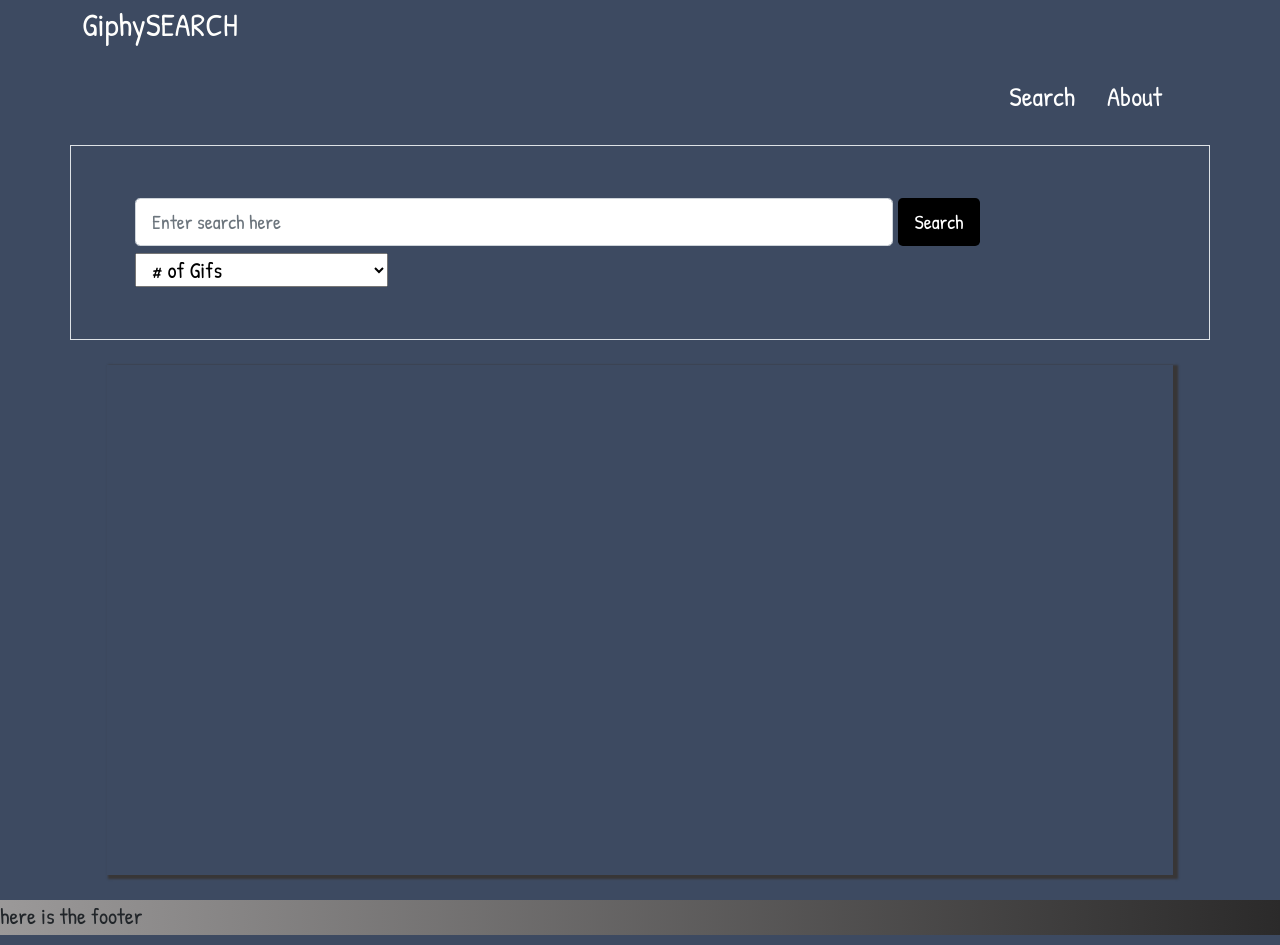
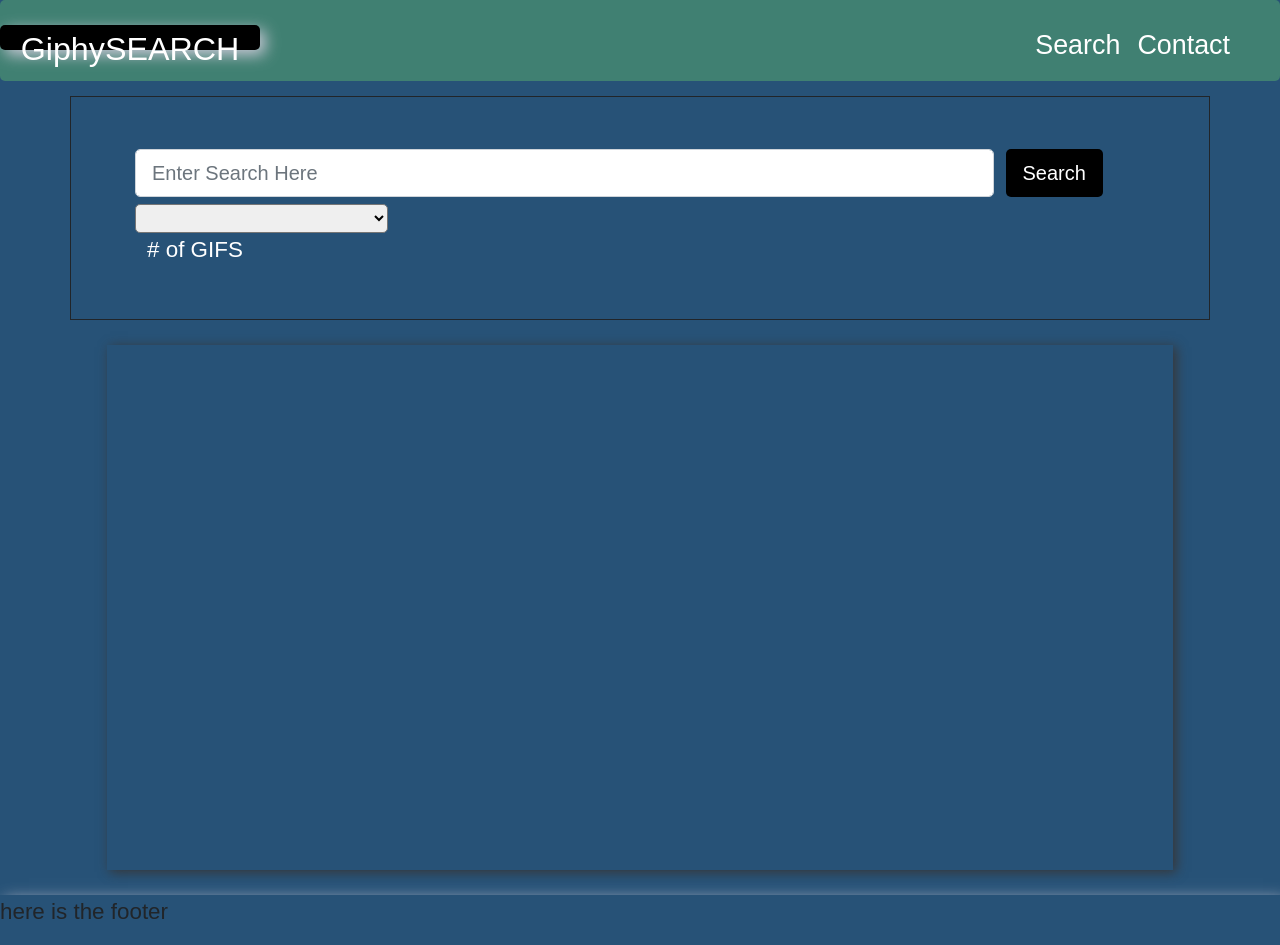
Before and after one commit to mubeena2021/Project2, a plain HTML site: page Index.html in a window 1280 px wide. Drawn offline with nearby package versions, Linux system fonts and the light colour scheme; a web font is replaced by a local one.

Commit message:
updated header

```diff
--- a/Index.html
+++ b/Index.html
@@ -4,7 +4,7 @@
     <meta http-equiv="X-UA-Compatible" content="IE=edge">
     <meta name="viewport" content="width=device-width, initial-scale=1.0">
     <link rel="preconnect" href="https://fonts.gstatic.com">
-    <link href="https://fonts.googleapis.com/css2?family=Patrick+Hand&display=swap" rel="stylesheet">
+    <link href="https://fonts.googleapis.com/css2?family=Allerta+Stencil&display=swap" rel="stylesheet">
     <link href="https://cdn.jsdelivr.net/npm/bootstrap@5.0.0-beta3/dist/css/bootstrap.min.css" rel="stylesheet" integrity="sha384-eOJMYsd53ii+scO/bJGFsiCZc+5NDVN2yr8+0RDqr0Ql0h+rP48ckxlpbzKgwra6" crossorigin="anonymous">
     <link rel="stylesheet" href="style.css">
     <title>Document</title>
@@ -12,40 +12,40 @@
 <body>
 
 
-<div id="header"  class="container-sm ">
-   <div id="logo">Giphy<span >SEARCH</span></div>
-    <ul id= "nav-box" class="nav justify-content-end p-1 m-3">
-        <li class="nav-item">
-          <a class="nav-link " aria-current="page" href="#">Search</a>
-        </li>
-        <li class="nav-item">
-          <a class="nav-link" href="#">About</a>
-        </li>
-    </ul>
 
-</div>
+<div id ="nav_Container" >
+  <div id="logo"> Giphy<span >SEARCH</span></div>
+  <nav id = "navLinks">
+  <ul  id="links">
+  <li ><a href=#>Search</a></li>
+  <li ><a href=#>Contact</a></li>
+  </ul>
+  </nav>
+  </div>
 
 
-<div id="s-Box" class="container-sm border">
+<div id="s-Box" class="container-sm border border-dark">
 
   <div id = "search-box" class= " row align-items-center p-1 m-5 ">
-    <input type="search" id="search_item" class=" form-control form-control-lg w-75 col-sm-6" placeholder = "Enter search here" >
-    <button type="submit" id="search_btn" class=" btn btn-lg w-auto col-md-6 ">Search</button>
+    <input type="search" id="search_item" class=" form-control form-control-lg   col-lg-6" placeholder = "Enter Search Here" >
+    <button type="submit" id="search_btn" class=" btn btn-lg w-auto col-lg-6 ">Search</button>
+
     <select class="custom-select w-25" id="displayNumber">
-      <option selected># of Gifs</option>
+      <option selected></option>
+      <option value="5">5</option>
       <option value="25">25</option>
       <option value="75">75</option>
       <option value="100">100</option>
     </select>
+    <span id = "gifs"># of GIFS</span>
+
   </div>
 </div>
 
 
-
-
  <!-- Grid holding the GIFS-->
-  <div class="container-md">
-    <div id ="image-box" class ="overflow-auto row row-sm">
+  <div class="container-sm ">
+    <div id ="image-box" class ="overflow-scroll row row-sm">
     </div>
   </div>
 
--- a/style.css
+++ b/style.css
@@ -1,63 +1,97 @@
 * {
+  box-sizing: border-box;
   margin:0;
-  padding: 0;;
-  box-sizing: border-box;
+  padding: 0;
+
 }
 
-
 body{
-  background: rgb(61, 74, 97);
-    font-size: 1.1em;
-    font-family: 'Patrick Hand', cursive;
-    font-size: 1.4em;
+   background: rgb(39, 82, 119);
+   font-family: 'Allerta Stencil', sans-serif;
+   font-size: 1.4em;
 }
 
 
 /* Header and Links*/
-#logo, #header{
-font-size: 1.2em;
-color:rgb(255, 255, 253)
+#nav_Container{
+  display: flex;
+  flex-flow: row;
+  width: 100%;
+  margin-bottom: 15px;
+  justify-content: space-between;
+  font-size: 1.2em;
+  color:rgb(255, 255, 255);
+  border-radius: 5px;
+  background: #408072;
+  }
+
+#logo{
+  margin-top: 25px;
+  font-size: 1.2em;
+  color:rgb(255, 255, 255);
+  width: 260px;
+  height: 25px;
+  background: black;
+  text-align: center;
+  border-radius: 5px;
+  box-shadow:  5px 5px 15px rgb(201, 200, 214);
 }
 
-#logo:hover{
-
-
+#navLinks{
+  margin-top: 25px;
+  margin-right: 50px;
 }
 
-.nav-link {
- color: white;
+#links {
+  display: flex;
+  flex-flow: row;
+  gap: 17px;
+  border-radius: 5px;
+  color: white;
+}
 
+ul { list-style: none;}
+
+a { color: white; text-decoration: none;}
+a:hover{
+   color: white;
+   box-shadow: 3px 2px 11px rgb(201, 200, 214);
+   background: linear-gradient(to left,rgb(39, 82, 119), rgb(98, 198, 216));
+   border-radius: 5px;
 }
-a:hover{
-  color: black;
-   box-shadow: 3px 2px 11px #383636;
-   background: linear-gradient(to left,rgb(121, 121, 118), rgb(98, 198, 216));
 
-}
 .btn{
     background: black;
     color: white;
+    border-radius: 5px;
 }
+
 .btn:hover{
-    background: linear-gradient(to left,rgb(121, 121, 118), rgb(98, 198, 216));
-    box-shadow: 3px 2px 11px #383636;
+    background: linear-gradient(to left,rgb(39, 82, 119), rgb(98, 198, 216));
+    box-shadow:  3px 2px 11px rgb(201, 200, 214);
     color: white;
 }
+
 .btn:focus {
     outline: none;
     box-shadow: none;
 }
 
-
 /* Number of Gifs*/
 #displayNumber{
+  border-radius: 5px;
   margin-top: 7px;
+}
 
+#gifs{
+  color: white;
 }
 
 /* Input Box*/
 #search_item{
-
+  width:85%;
+  margin-right: 7px;
+  border-radius: 5px;
   outline:none;
   box-shadow: none;
 }
@@ -69,22 +103,21 @@
 
 /* Grid for Images*/
 #image-box{
-
-    height: 510px;
+    height: 525px;
     padding-top: 5px;
     padding-bottom: 5px;
     margin: 25px;
     Display: grid;
-    grid-template-columns:repeat(4, 1fr);
-    row-gap: 15px;
-    column-gap: 1px;
-    box-shadow: 3px 2px 2px 2px #383636;
+    grid-template-columns: repeat(5, 1fr);
+    row-gap: 27px;
+    column-gap: 11px;
+    box-shadow: 3px 2px 11px #383636;
 }
 
 /* Footer*/
 footer{
-  height: 35px;
-  background: linear-gradient(to left, rgb(43, 42, 42), rgb(155, 153, 153));
+  height: 50px;
+  box-shadow:  5px 5px 15px rgb(201, 200, 214);
 }
 
 
@@ -92,19 +125,21 @@
 
   /* MEDIA QUERIES */
 
-  @media screen and (max-width: 650px) {
-    #nav-box { display: flex; flex-flow: column wrap;  align-items: center;}
-    #search-box {display: flex; flex-flow: column wrap;  align-items: center;}
-    #navLinks {display: flex; flex-flow: column wrap;  align-items: center;}
-    #logo { text-align: center;}
+  @media screen and (max-width:800px) {
+    #nav_Container{ display: flex;  flex-flow: column wrap; align-items: center;  }
+    #navLinks{ display: flex; flex-flow: column wrap;  align-items: center;}
+    #search-box {display: flex; flex-flow: column wrap;  align-items: center; }
+    #Links {display: flex; flex-flow: column wrap;  align-items: center; }
     #image-box{grid-template-columns:repeat(1, 1fr);}
+    #gifs{ text-align: center; }
 
   }
 
   @media screen and (max-width: 320px) {
+    #nav_Container{ display: flex;  flex-flow: column wrap; align-items: center;  }
     #search-box {display: flex; flex-flow: column wrap;  align-items: center;}
-    #nav-box {display: flex; flex-flow: column wrap;  align-items: center;}
-    #navLinks {display: flex; flex-flow: column wrap;  align-items: center;}
-    #logo { text-align: center;}
+    #navLinks{display: flex; flex-flow: column wrap;  align-items: center;}
+    #Links {display: flex; flex-flow: column wrap;  align-items: center; }
     #image-box{grid-template-columns:repeat(1, 1fr); }
+    #gifs{ text-align: center; }
   }
```
